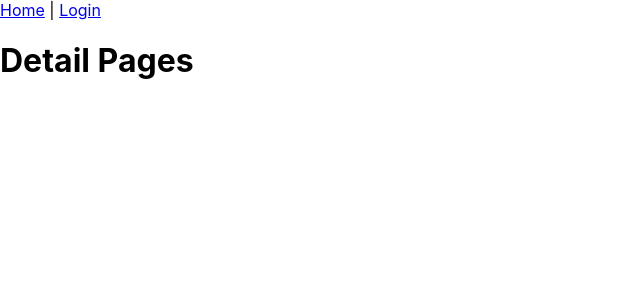
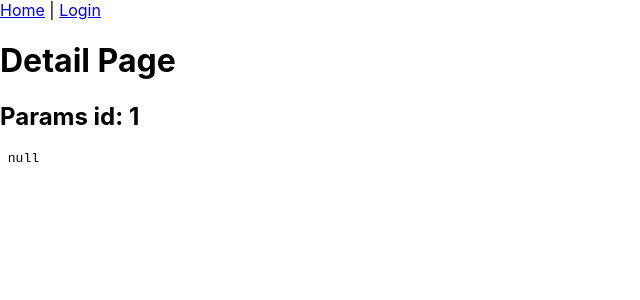
Before and after one commit to syaiful505/React-Router-V6, a React (Create React App) app: page /detail/1 in a window 1280 px wide. Shown: the top 300 px of the page, without its empty margins (0-640 px from the left). Built offline with nearby package versions, Linux system fonts and the light colour scheme; no server answers.

Commit message:
Params hooks

```diff
--- a/src/pages/Detail.js
+++ b/src/pages/Detail.js
@@ -1,10 +1,38 @@
-import { useParams} from 'react-router-dom';
-import React from 'react';
+import {
+  useParams
+} from 'react-router-dom';
+import {
+  useState,
+  useEffect
+} from 'react';
 
 const Detail = () => {
-    const params = useParams();
-    console.log(params);
-    return <h1>Detail Pages</h1>
+  const {
+    id
+  } = useParams();
+  const [
+    user,
+    setUser
+  ] = useState(null)
+
+  useEffect(() => {
+    fetch(`https://jsonplaceholder.typicode.com/users/${id}`)
+      .then((resp) => resp.json())
+      .then((data) => {
+        setUser(data);
+      })
+      .catch(err => console.debug(err));
+  }, [id]);
+  return <div >
+    <
+    h1 > Detail Page < /h1> <
+  h2 > Params id: {
+    id
+  } < /h2> <
+  pre > {
+    JSON.stringify(user, null, 2)
+  } < /pre> < /
+  div >
 }
 
 export default Detail;
```
